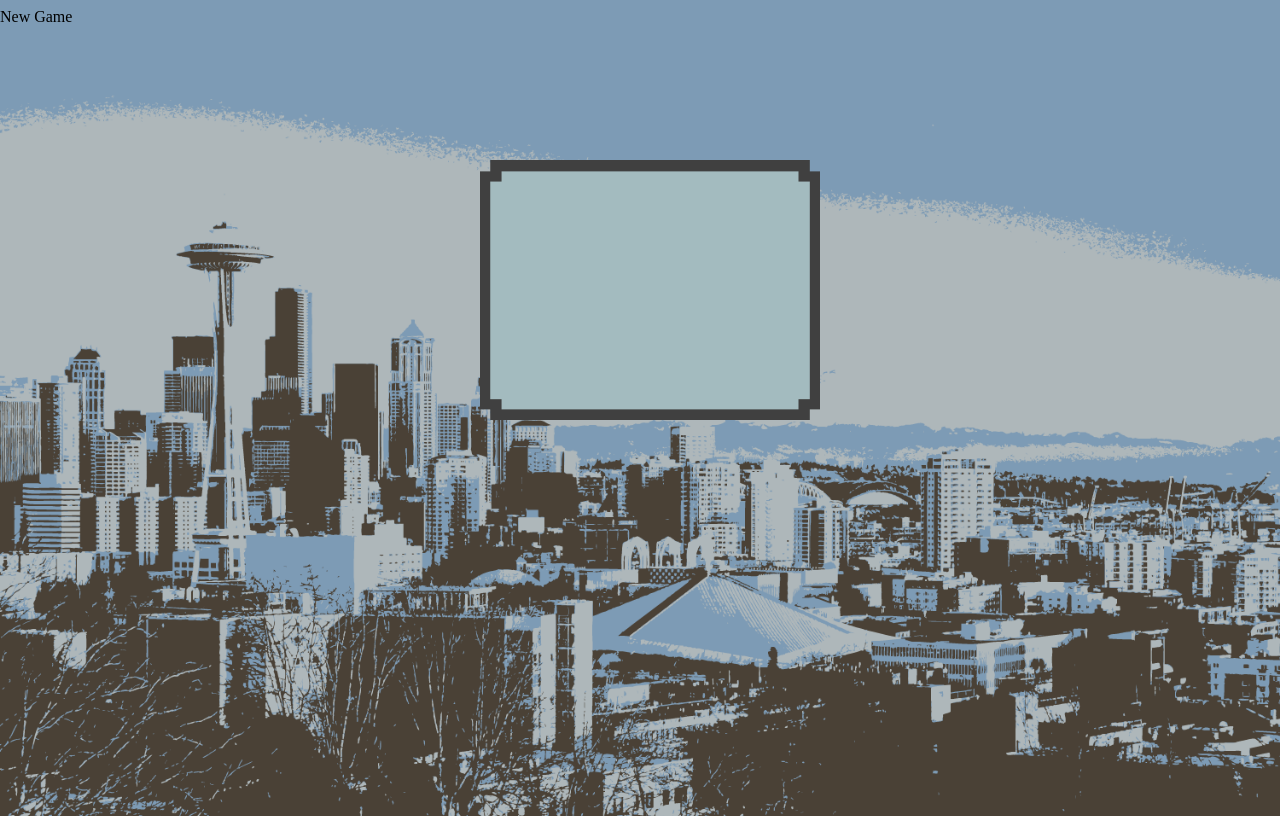
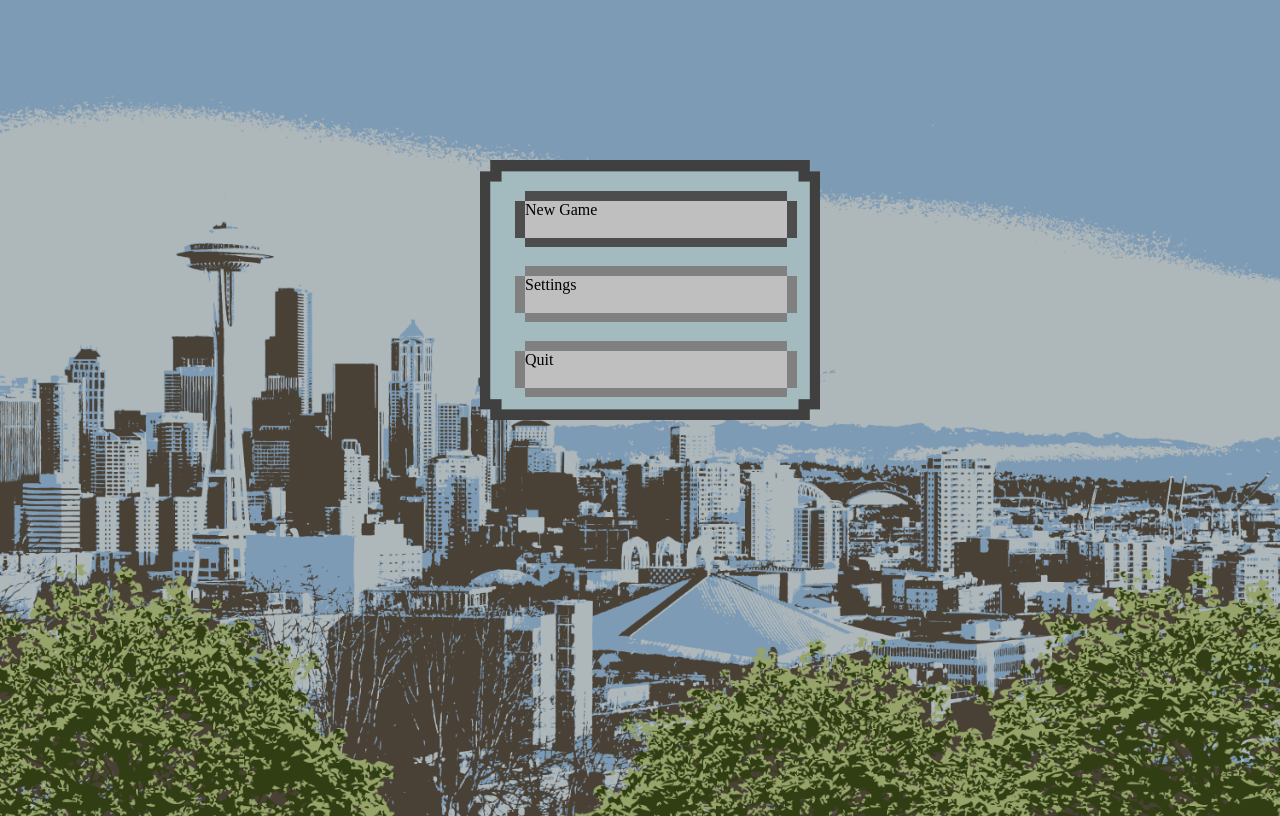
Before and after one commit to jaypmorgan/Web-Parallax, a plain HTML site: page index.html in a window 1280 px wide. Drawn offline with nearby package versions, Linux system fonts and the light colour scheme.

Commit message:
Update to parallax effect, inclusion of styling

```diff
--- a/index.html
+++ b/index.html
@@ -2,8 +2,9 @@
 	<head>
 		<title>Menu Driven System</title>
 		<link rel="stylesheet" type="text/css" href="css/style.css">
-		<script src="http://ajax.googleapis.com/ajax/libs/jquery/1.10.2/jquery.min.js"></script>
+		<script src="script/jquery-2.1.0.js"></script>
 		<script src="script/javascript.js"></script>
+		<script src="script/keyboard.js"></script>
 	</head>
 	<body>
 		<div id="landing">
@@ -13,9 +14,19 @@
 		<p></p>
 		<p></p>
 		<div id="wrapper">
-		</div>
-			<div id="node">
+			<div class="selected">
 				New Game
 			</div>
+
+			<div class="node">
+				Settings
+			</div>
+
+			<div class="node">
+				Quit
+			</div>
+		</div>
+		<div id="footer">
+		</div>
 	</body>
 </html>
--- a/script/javascript.js
+++ b/script/javascript.js
@@ -1,19 +1,28 @@
 $(document).ready(function(){
     var defaultX = $('#wrapper').css('left');
     var defaultY = $('#wrapper').css('top');
-    var defaultXNode = $('#node').css('left');
-    var defaultYNode = $('#node').css('top');
-
     var moveAmountX = $('#wrapper').css('left');
     var moveAmountY = $('#wrapper').css('top');
-    var moveAmountXNode = $('#node').css('left');
-    var moveAmountYNode = $('#node').css('top');
+
+    var defaultYNode = $('.node').css('top');
+    var defaultXNode = $('.node').css('left');
+    var moveAmountXNode = $('.node').css('left');
+    var moveAmountYNode = $('.node').css('top');
+
+    var defaultYSelected = $('.selected').css('top');
+    var defaultXSelected = $('.selected').css('left');
+    var moveAmountXSelected = $('.selected').css('left');
+    var moveAmountYSelected = $('.selected').css('top');
 
     var defaultXBody = $('body').css('left');
     var defaultYBody = $('body').css('top');
-
     var moveAmountXBody = $('body').css('left');
     var moveAmountYBody = $('body').css('top');
+
+    var defaultXFooter = $('#footer').css('left');
+    var defaultYFooter = $('#footer').css('top');
+    var moveAmountXFooter = $('#footer').css('left');
+    var moveAmountYFooter = $('#footer').css('top');
 
     var currentMousePos = {x: -1, y: -1};
 
@@ -21,7 +30,6 @@ $(document).ready(function(){
         $(document).mousemove(function (event) {
             currentMousePos.x = event.pageX;
             currentMousePos.y = event.pageY;
-
 
             /* Wrapper*/
             var moveX = (parseInt(moveAmountX) - parseInt(currentMousePos.x)) * 0.05;
@@ -33,21 +41,46 @@ $(document).ready(function(){
             $('#wrapper').css("top", movingY);
 
             /* Nodes */
-            var moveXNode = (parseInt(moveAmountXNode) - parseInt(currentMousePos.x)) * 0.06;
-            var moveYNode = (parseInt(moveAmountYNode) - parseInt(currentMousePos.y)) * 0.06;
+            var moveXNode = (parseInt(moveAmountXNode) - parseInt(currentMousePos.x)) * 0.01;
+            var moveYNode = (parseInt(moveAmountYNode) - parseInt(currentMousePos.y)) * 0.01;
             var movingXNode = parseInt(defaultXNode) + parseInt(moveXNode);
             var movingYNode = parseInt(defaultYNode) + parseInt(moveYNode);
 
-            $('#node').css("left", movingXNode);
-            $('#node').css("top", movingYNode);
+            $('.node').css("left", movingXNode);
+            $('.node').css("top", movingYNode);
+
+            /* Nodes Selected */
+            var moveAmountXSelected = (parseInt(moveAmountXSelected) - parseInt(currentMousePos.x)) * 0.01;
+            var moveAmountYSelected = (parseInt(moveAmountYSelected) - parseInt(currentMousePos.y)) * 0.01;
+            var movingXSelected = parseInt(defaultXSelected) + parseInt(moveXNode);
+            var movingYSelected = parseInt(defaultYSelected) + parseInt(moveYNode);
+
+            $('.selected').css("left", movingXNode);
+            $('.selected').css("top", movingYNode);
+
+            /* Footer */
+            var moveXFooter = (parseInt(moveAmountXFooter) - parseInt(currentMousePos.x)) * 0.1;
+            var moveYFooter = (parseInt(moveAmountYFooter) - parseInt(currentMousePos.y)) * 0.1;
+            var movingXFooter = parseInt(defaultXFooter) + parseInt(moveXFooter);
+            var movingYFooter = parseInt(defaultYFooter) + parseInt(moveYFooter);
+
+            $('#footer').css("left", movingXFooter);
+            $('#footer').css("top", movingYFooter);
 
             /* Body */
-            var moveXBody = (parseInt(moveAmountXBody) - parseInt(currentMousePos.x)) * 0.01;
-            var moveYBody = (parseInt(moveAmountYBody) - parseInt(currentMousePos.y)) * 0.01;
+            var moveXBody = (parseInt(moveAmountXBody) - parseInt(currentMousePos.x)) * 0.007;
+            var moveYBody = (parseInt(moveAmountYBody) - parseInt(currentMousePos.y)) * 0.007;
             var movingXBody = parseInt(defaultXBody) + parseInt(moveXBody);
             var movingYBody = parseInt(defaultYBody) + parseInt(moveYBody);
 
-            $('body').css('background-position', movingXBody + 'px ' + movingYBody + 'px ');
+            if (navigator.userAgent.indexOf('Safari') != -1 && navigator.userAgent.indexOf('Chrome') == -1) {
+                $('body').css('background-position-x', movingXBody + 'px ');
+                $('body').css('background-position-y', movingYBody + 'px ');
+            } else {
+                $('body').css('background-position', movingXBody + 'px ' + movingYBody + 'px ');
+            }
+
+
 
             // alpha testing purposes
             $("span:first").text("(e.pageX)=  " + currentMousePos.x);
```
